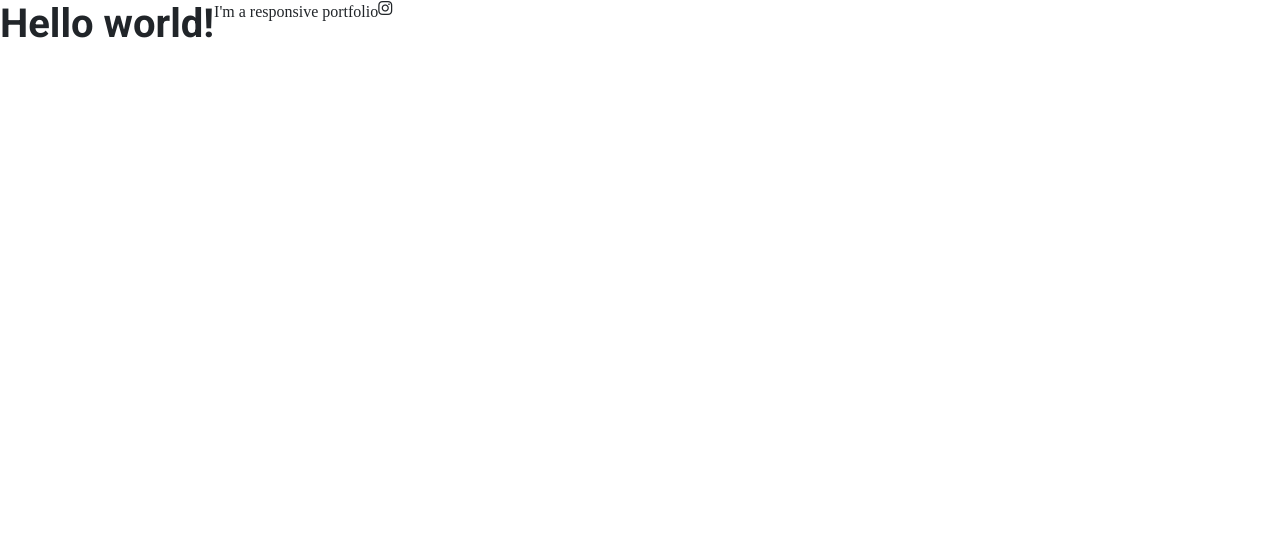
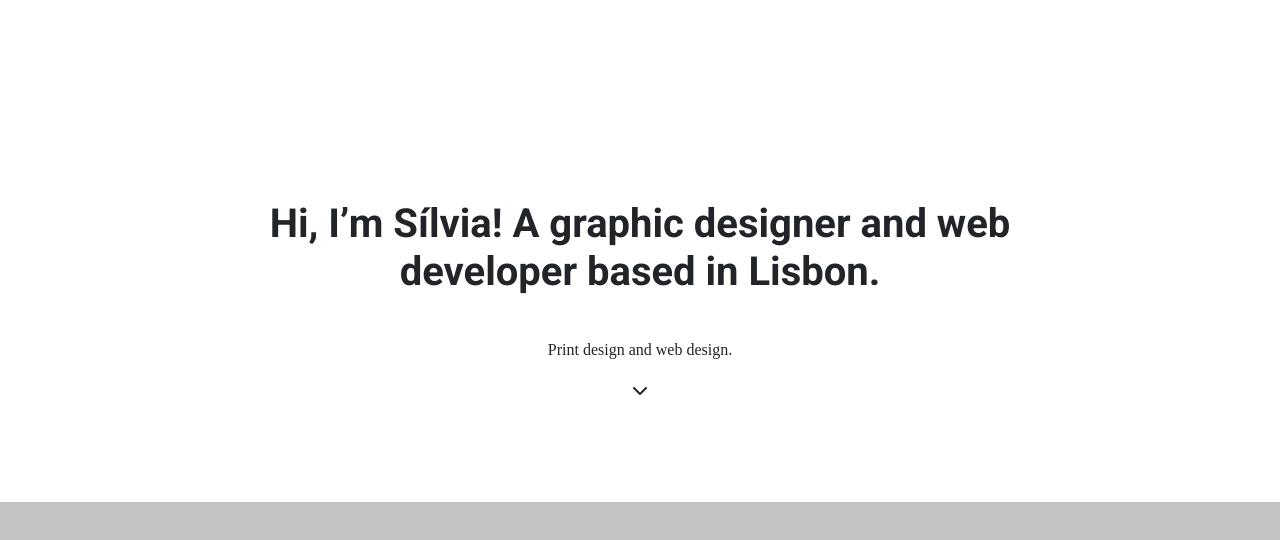
Before and after one commit to silping/responsive-portfolio, a plain HTML site: page index.html in a window 1280 px wide. Drawn offline with nearby package versions, Linux system fonts and the light colour scheme; a web font is replaced by a local one.

Commit message:
Organised the index head and created the hero section

```diff
--- a/index.html
+++ b/index.html
@@ -4,6 +4,7 @@
     <meta charset="UTF-8" />
     <meta http-equiv="X-UA-Compatible" content="IE=edge" />
     <meta name="viewport" content="width=device-width, initial-scale=1.0" />
+    <title>Document</title>
     <link
       href="https://cdn.jsdelivr.net/npm/bootstrap@5.1.0/dist/css/bootstrap.min.css"
       rel="stylesheet"
@@ -16,18 +17,19 @@
       href="https://fonts.googleapis.com/css2?family=Roboto:wght@400;700&family=Source+Serif+Pro:wght@300;600&display=swap"
       rel="stylesheet"
     />
+    <link rel="stylesheet" href="styles/portfolio.css" />
     <script
       src="https://kit.fontawesome.com/210b02cd9d.js"
       crossorigin="anonymous"
     ></script>
-    <link rel="stylesheet" href="styles/portfolio.css" />
-    <title>Document</title>
   </head>
   <body>
-    <div class="d-flex">
-      <h1>Hello world!</h1>
-      <p>I'm a responsive portfolio</p>
-      <i class="fab fa-instagram"></i>
+    <div class="hero">
+      <h1>
+        Hi, I’m Sílvia! A graphic designer and web developer based in Lisbon.
+      </h1>
+      <p>Print design and web design.</p>
+      <i class="fas fa-chevron-down"></i>
     </div>
   </body>
 </html>
--- a/styles/portfolio.css
+++ b/styles/portfolio.css
@@ -1,4 +1,14 @@
-h1 {
+:root {
+  --primary-color: #1438f4;
+  --background-color: #c4c4c4;
+}
+
+body {
+  background-color: var(--background-color);
+}
+h1,
+h2,
+h3 {
   font-family: "Roboto", sans-serif;
   font-weight: 700;
 }
@@ -6,3 +16,11 @@ h1 {
 p {
   font-family: "Source Serif Pro", serif;
 }
+.hero {
+  text-align: center;
+  padding: 200px 200px 100px;
+  background-color: #fff;
+}
+.hero p {
+  margin-top: 42px;
+}
```
